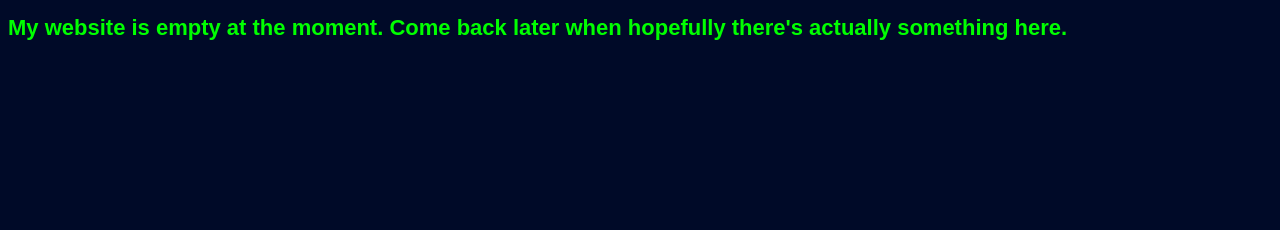
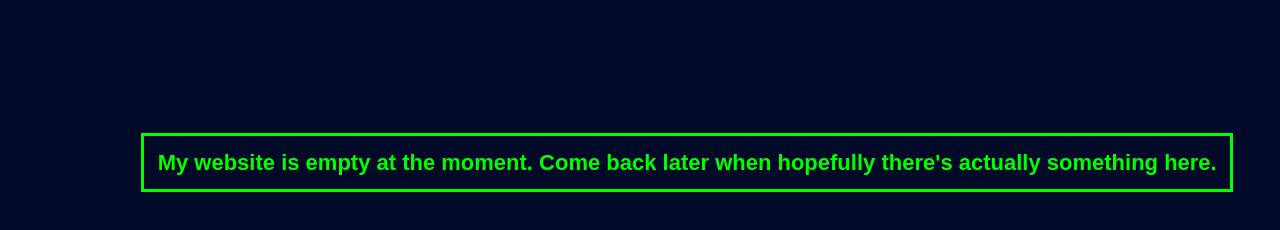
Before and after one commit to bluesillybeard/bluesillybeard.github.io, a plain HTML site: page docs/index.html in a window 1280 px wide. Drawn offline with Linux system fonts and the light colour scheme.

Commit message:
Learn about CSS box model & replace gcc with m4

```diff
--- a/docs/index.html
+++ b/docs/index.html
@@ -1,10 +1,17 @@
+
 
 <!DOCTYPE html>
 
 <html>
-    <head> <meta charset="utf-8"> <title>Yeetis Beatis</title> <link rel="stylesheet" href="style.css"></head>
+
+<head>
+    <meta charset="utf-8">
+    <title>Blue's Brilliant Blog</title>
+    <link rel="stylesheet" href="style.css">
+</head>
+
 
     <body>
-        <h1>My website is empty at the moment. Come back later when hopefully there's actually something here.</h1>
+        <h1 class="title-header">My website is empty at the moment. Come back later when hopefully there's actually something here.</h1>
     </body>
 </html>
--- a/docs/style.css
+++ b/docs/style.css
@@ -12,3 +12,11 @@ body {
     font-size: 11px;
     color: rgb(200, 200, 180);
 }
+.title-header {
+    width:max-content;
+    height:min-content;
+    border: solid;
+    padding:10pt;
+    margin:100pt;
+    display: block;
+}
--- a/src/style.css
+++ b/src/style.css
@@ -12,3 +12,11 @@ body {
     font-size: 11px;
     color: rgb(200, 200, 180);
 }
+.title-header {
+    width:max-content;
+    height:min-content;
+    border: solid;
+    padding:10pt;
+    margin:100pt;
+    display: block;
+}
```
Also changed, not shown: src/index.html (+2 -3 lines), docs/Screenshot from 2023-07-07 18-44-35.png (deleted), src/Screenshot from 2023-07-07 18-44-35.png (deleted), 6 other files.
